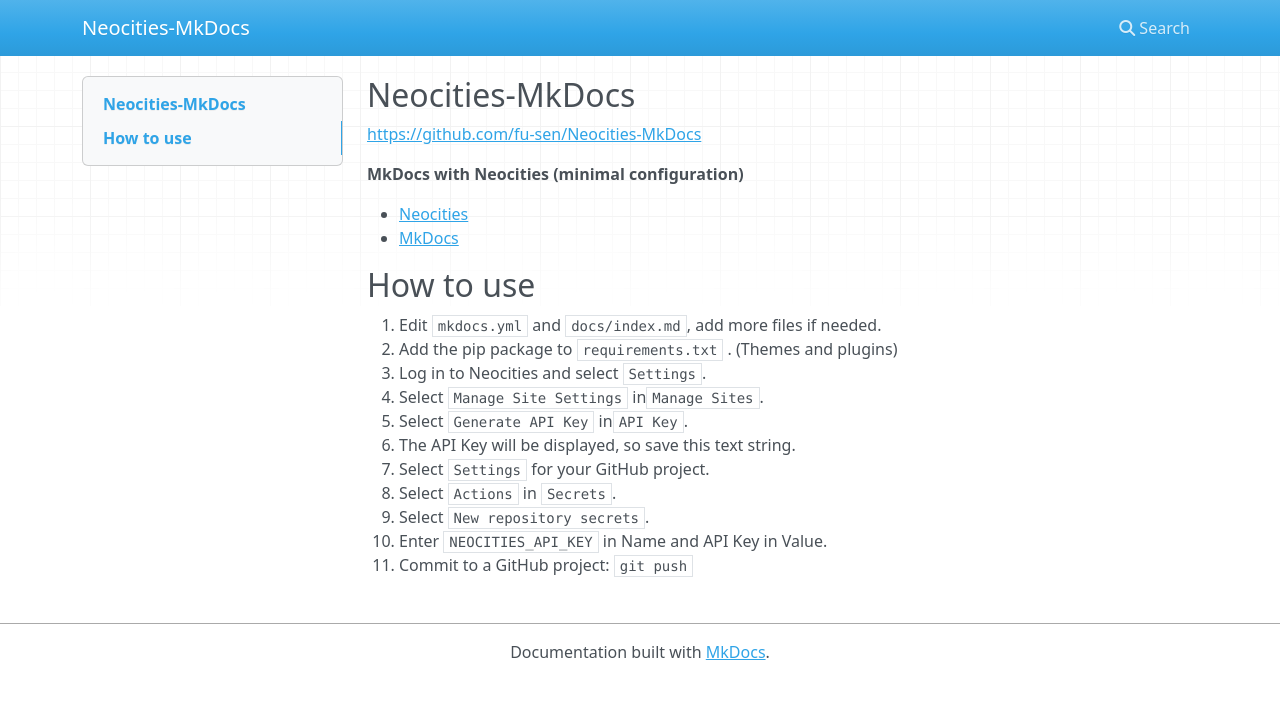
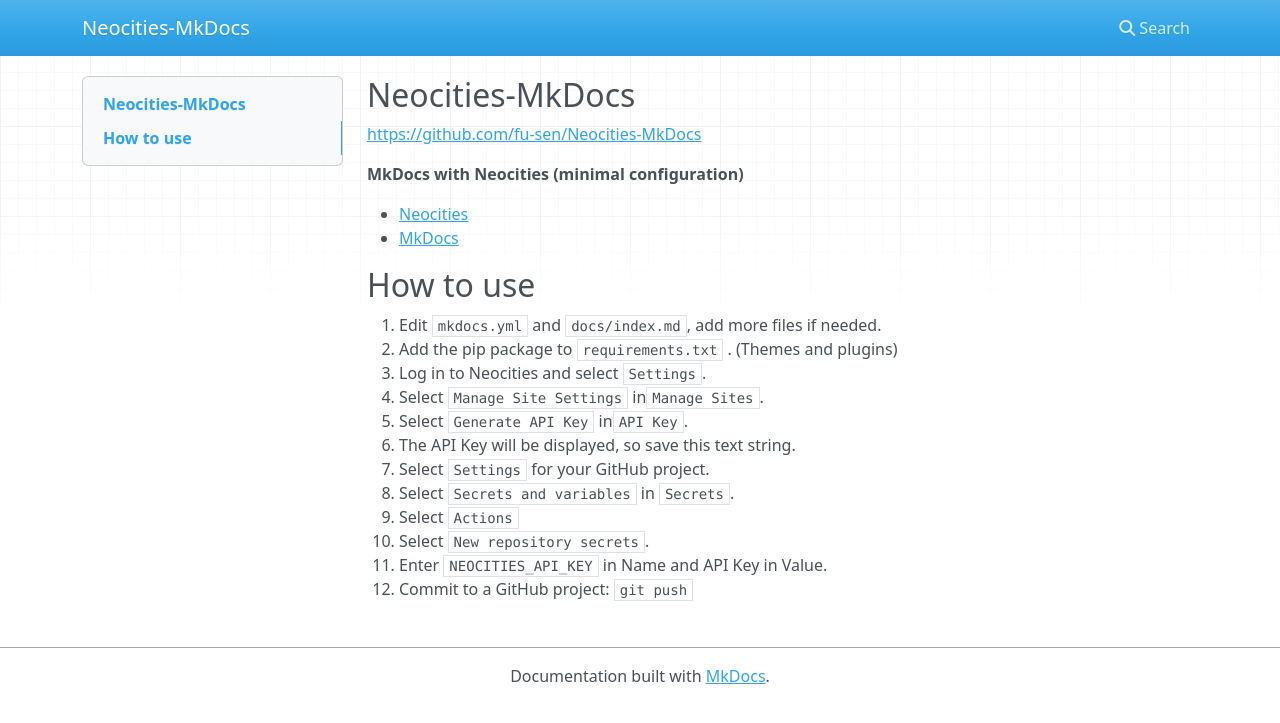
Before and after one commit to fu-sen/Neocities-MkDocs, an MkDocs documentation site: the page built from docs/index.md, in a window 1280 px wide. Shown: the top 723 px of the page. Built offline with MkDocs 1.6.1, drawn with Linux system fonts in a browser that asks for light colours; nearby versions of some CDN libraries.

Commit message:
🔨 How to use updates

```diff
--- a/docs/index.md
+++ b/docs/index.md
@@ -16,7 +16,8 @@
 5. Select `Generate API Key` in` API Key`.
 6. The API Key will be displayed, so save this text string.
 7. Select `Settings` for your GitHub project.
-8. Select `Actions` in `Secrets`.
-9. Select `New repository secrets`.
-10. Enter `NEOCITIES_API_KEY` in Name and API Key in Value.
-11. Commit to a GitHub project: `git push`
+8. Select `Secrets and variables ` in `Secrets`.
+9. Select `Actions`
+10. Select `New repository secrets`.
+11. Enter `NEOCITIES_API_KEY` in Name and API Key in Value.
+12. Commit to a GitHub project: `git push`
```
Also changed, not shown: README.md (+5 -4 lines).
